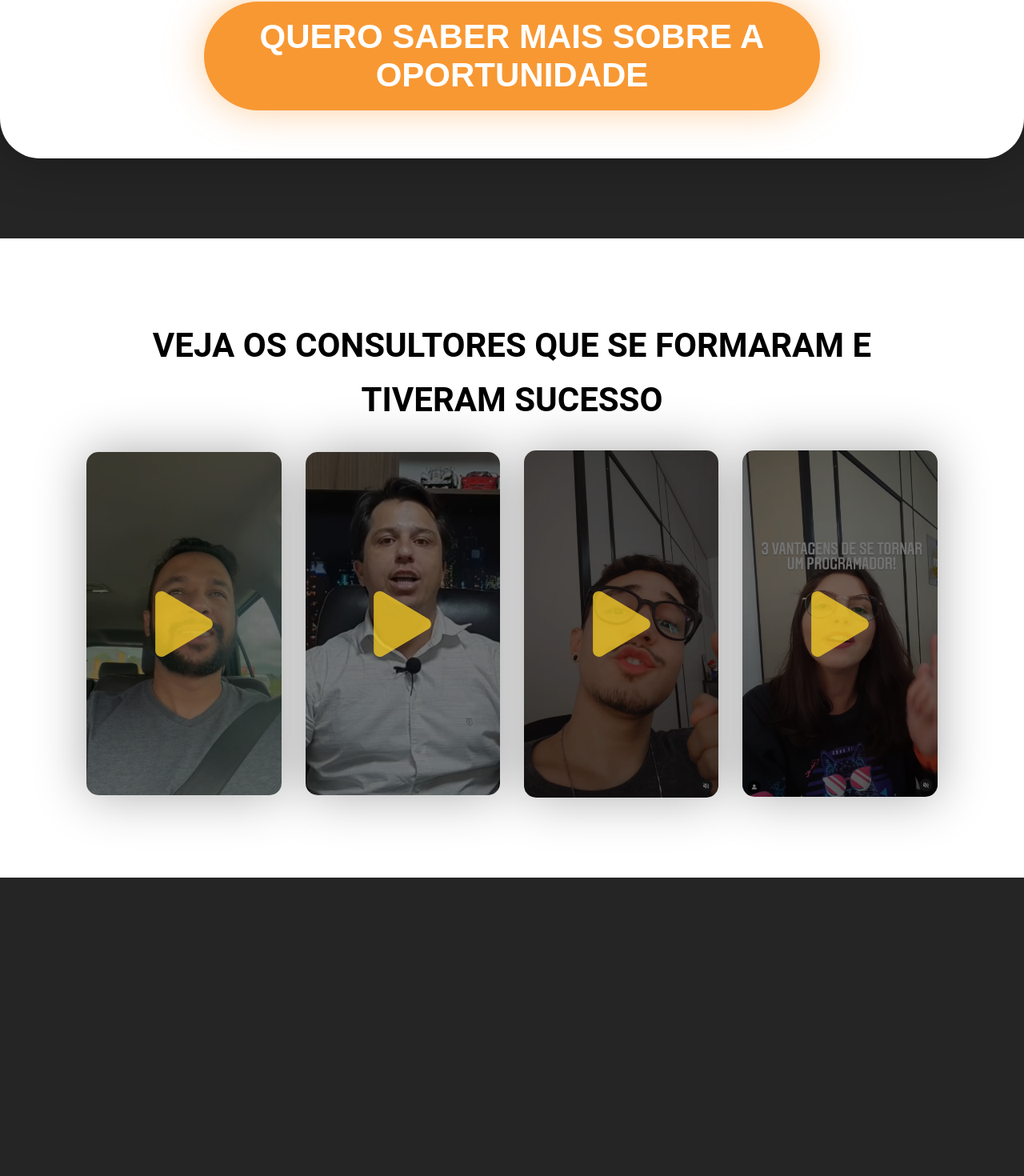
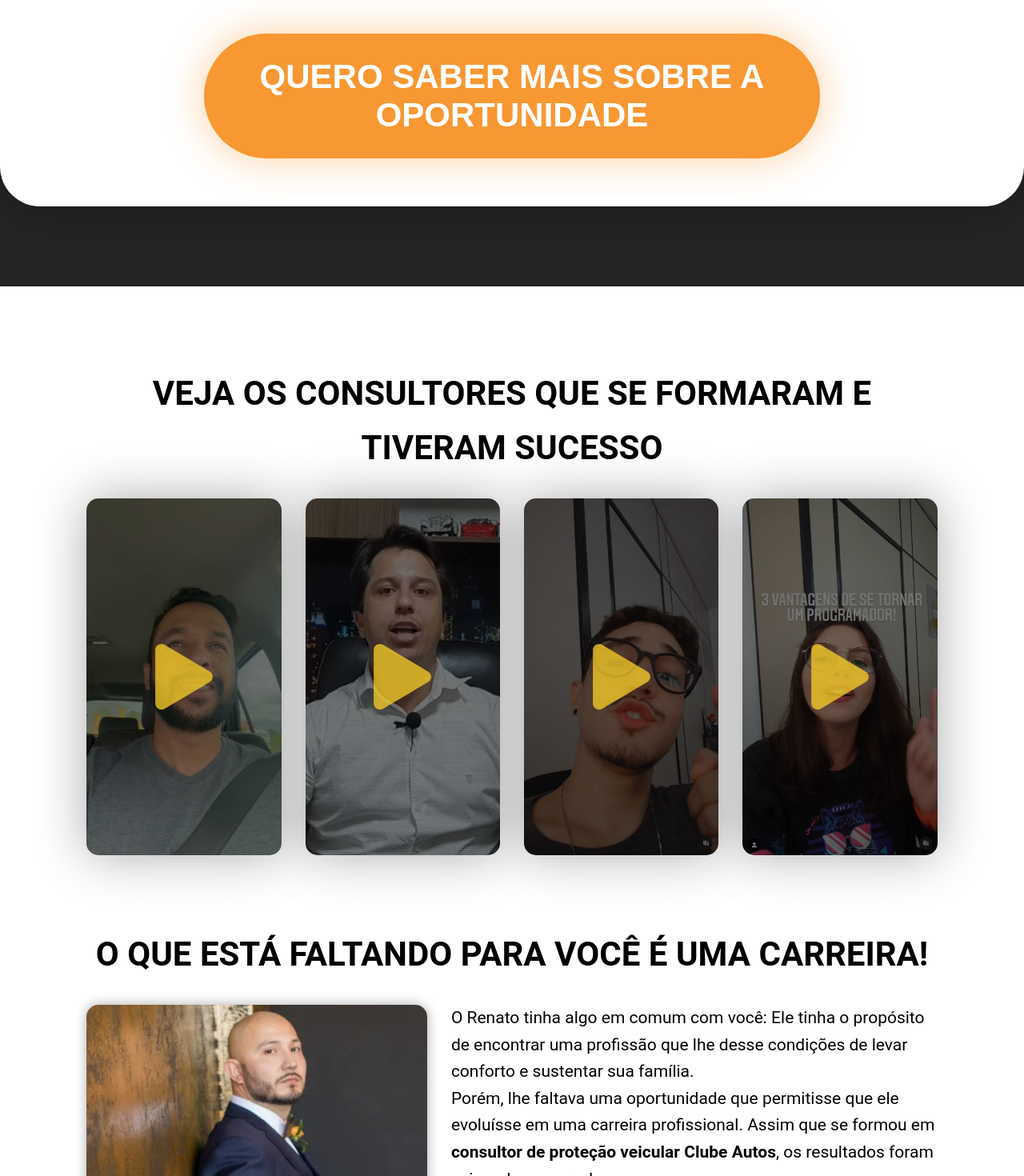
Before and after one commit to MwPersonal/marketing-consultants, a Next.js app: page / in a window 1280 px wide. Shown: the part 2064-3534 px from the top of the page at 80% size. Before the commit the page ends 3161 px from the top, so only its background shows below. Built offline with nearby package versions, Linux system fonts and the light colour scheme.

Commit message:
feat: add component missing in your career

```diff
--- a/src/components/Consultants/styles.ts
+++ b/src/components/Consultants/styles.ts
@@ -23,7 +23,14 @@ export const ListConsultants = styled.ul`
 `;
 
 export const Consultant = styled.li`
-  & div {
-    aspect-ratio: auto 429 / 765;
+  transition: 0.4s transform;
+
+  & img {
+    aspect-ratio: 12 / 22;
+    /* aspect-ratio: auto 429 / 765; */
+  }
+
+  &:hover {
+    transform: scale(1.04);
   }
 `;
--- a/src/components/DefaultButton/styles.ts
+++ b/src/components/DefaultButton/styles.ts
@@ -8,9 +8,8 @@ export const Button = styled.button`
   font-weight: 900;
   color: ${({ theme }) => theme.currentLine};
   width: 100%;
-  padding: 20px;
+  padding: 30px 20px;
   border: 0;
-  margin-top: 40px;
   cursor: pointer;
   transition: 0.2s filter;
 
--- /dev/null
+++ b/src/components/MissingCareer/index.tsx
@@ -0,0 +1,44 @@
+import carecaImage from '@/public/images/careca.png';
+import Image from 'next/image';
+
+import {
+  Container,
+  ContainerContent,
+  Description,
+  ImageRepresent,
+  Title,
+} from './styles';
+
+const MissingCareer: React.FC = () => {
+  return (
+    <Container>
+      <Title>O QUE ESTÁ FALTANDO PARA VOCÊ É UMA CARREIRA!</Title>
+      <ImageRepresent>
+        <Image src={carecaImage} alt="Careca image" />
+      </ImageRepresent>
+      <ContainerContent>
+        <Description>
+          O Renato tinha algo em comum com você: Ele tinha o propósito de
+          encontrar uma profissão que lhe desse condições de levar conforto e
+          sustentar sua família.
+          <br />
+          Porém, lhe faltava uma oportunidade que permitisse que ele evoluísse
+          em uma carreira profissional. Assim que se formou em{` `}
+          <b>consultor de proteção veicular Clube Autos</b>, os resultados foram
+          acima dos esperados.
+          <br />
+          Uma verdadeira surpresa que Renato compartilhou com sua familia: um
+          <b> salário de R$3.850,00 logo no primeiro mês de consultor.</b>
+          <br />
+          Renato conseguiu uma formação profissional e{` `}
+          <b>
+            agora pode pensar no seu futuro e dar conforto e qualidade de vida
+            para sua casa.
+          </b>
+        </Description>
+      </ContainerContent>
+    </Container>
+  );
+};
+
+export default MissingCareer;
--- /dev/null
+++ b/src/components/MissingCareer/styles.ts
@@ -0,0 +1,44 @@
+import Image from 'next/image';
+import styled from 'styled-components';
+
+export const Container = styled.div`
+  grid-column-start: 2;
+  grid-column-end: 12;
+  display: grid;
+  justify-content: center;
+  grid-template-columns: repeat(12, 1fr);
+  column-gap: 20px;
+  gap: 30px;
+`;
+
+export const Title = styled.div`
+  grid-column-start: 1;
+  grid-column-end: 13;
+  font-size: 42px;
+  font-weight: 600;
+  text-align: center;
+`;
+
+export const ImageRepresent = styled.div`
+  position: relative;
+  grid-column-start: 1;
+  grid-column-end: 6;
+
+  & img {
+    width: 100%;
+    height: auto;
+    border-radius: 15px;
+    box-shadow: 0 0 15px #00000055;
+  }
+`;
+
+export const ContainerContent = styled.div`
+  grid-column-start: 6;
+  grid-column-end: 13;
+  display: flex;
+`;
+
+export const Description = styled.p`
+  white-space: pre-wrap;
+  font-size: 21px;
+`;
--- a/src/components/TimerAccess/styles.ts
+++ b/src/components/TimerAccess/styles.ts
@@ -67,4 +67,5 @@ export const TimingLegend = styled.p`
 
 export const ContainerButton = styled.div`
   max-width: 770px;
+  margin-top: 40px;
 `;
--- a/src/pages/index.tsx
+++ b/src/pages/index.tsx
@@ -9,6 +9,7 @@ import clubeautosImage from '@/public/images/clubeautos.png';
 import {
   ContainerButton,
   ContainerContent,
+  ContainerHowKnow,
   HomeDescription,
   HomeMain,
   HomeTitle,
@@ -16,6 +17,7 @@ import {
 import Benefits from '@/components/Benefits';
 import DefaultButton from '@/components/DefaultButton';
 import Consultants from '@/components/Consultants';
+import MissingCareer from '@/components/MissingCareer';
 
 export default function Home() {
   return (
@@ -50,6 +52,12 @@ export default function Home() {
 
       <ContainerContent>
         <Consultants />
+
+        <MissingCareer />
+
+        <ContainerHowKnow>
+          <DefaultButton>QUERO SABER COMO</DefaultButton>
+        </ContainerHowKnow>
       </ContainerContent>
     </>
   );
--- a/src/styles/pages/home.ts
+++ b/src/styles/pages/home.ts
@@ -27,8 +27,14 @@ export const HomeDescription = styled.p`
 `;
 
 export const ContainerButton = styled.div`
+  margin-top: 60px;
   grid-column-start: 4;
-  grid-column-end: 11;
+  grid-column-end: 10;
+`;
+
+export const ContainerHowKnow = styled.div`
+  grid-column-start: 5;
+  grid-column-end: 10;
 `;
 
 export const ContainerContent = styled.div`
@@ -36,6 +42,7 @@ export const ContainerContent = styled.div`
   justify-content: center;
   grid-template-columns: repeat(12, minmax(0, 100px));
   column-gap: 20px;
+  row-gap: 90px;
   padding: 100px 0;
   width: 100%;
   background-color: #fff;
```
Also changed, not shown: public/images/careca.png (added).
